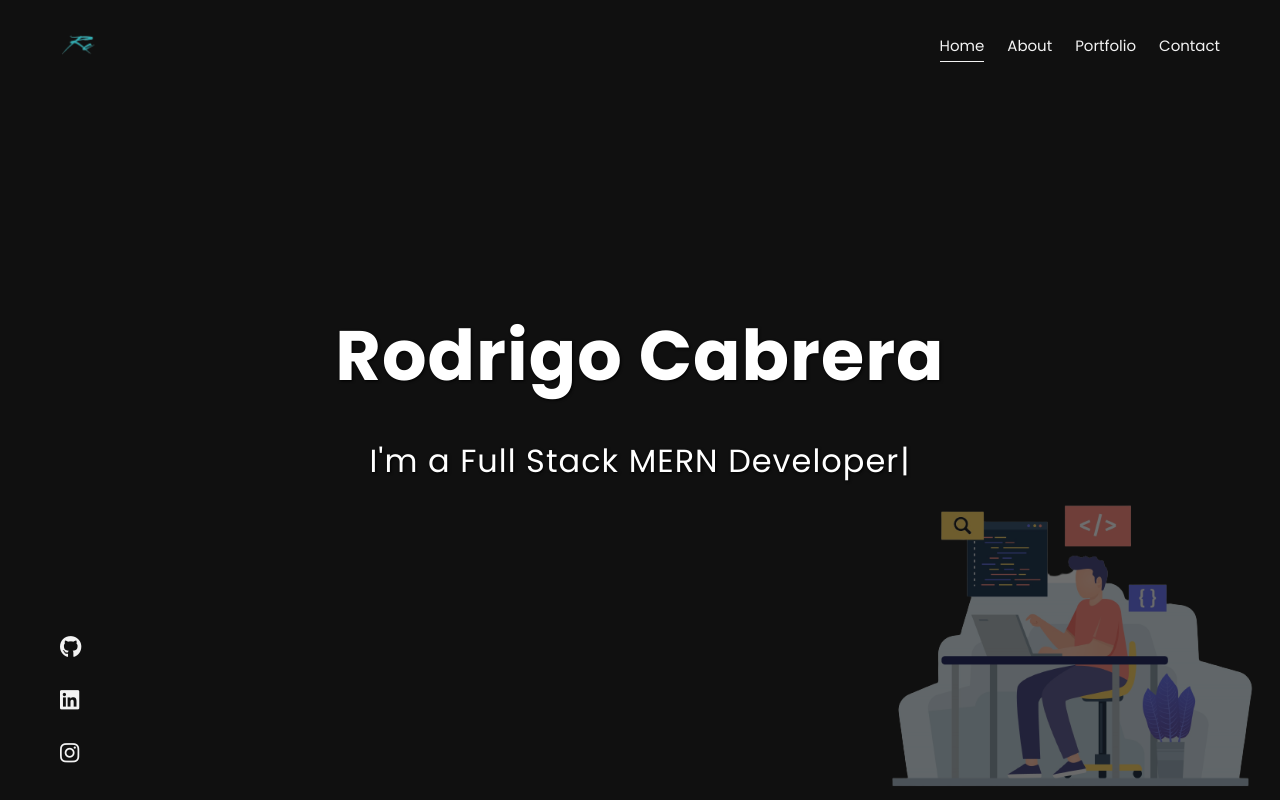
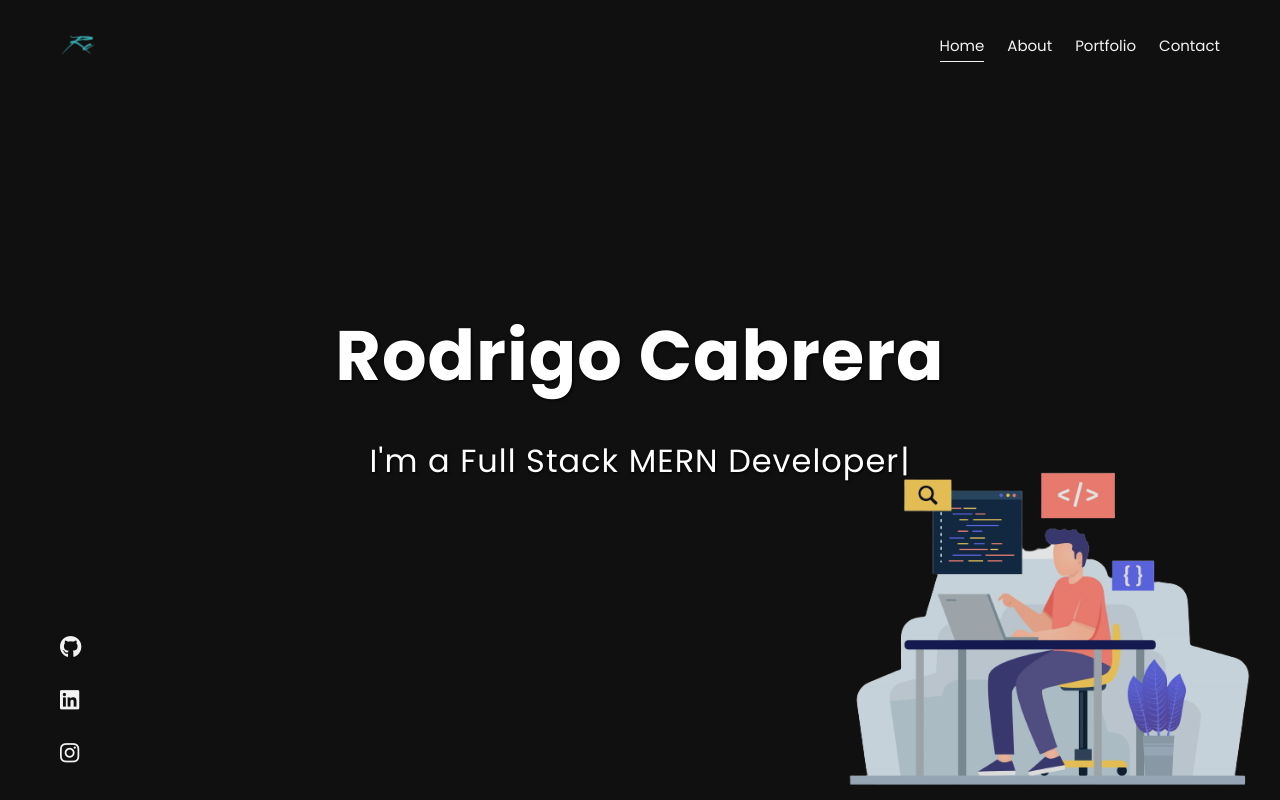
Before and after one commit to Rodrigo-Emca/portfolio-rodrigo, a React (Create React App) app: page / in a window 1280 px wide. Built offline with nearby package versions, Linux system fonts and the light colour scheme.

Commit message:
Update Landing.js

```diff
--- a/src/pages/landing/Landing.js
+++ b/src/pages/landing/Landing.js
@@ -18,7 +18,7 @@ const Landing = ({ name }) => {
       right: "0",
       opacity: "1",
       mixBlendMode: "lighten",
-      height: "45%",
+      height: "50%",
     },
 
     textContainer: {
@@ -66,7 +66,7 @@ const Landing = ({ name }) => {
         <motion.img
           className="landingImage"
           initial={{ opacity: 0 }}
-          animate={{ opacity: 0.4 }}
+          animate={{ opacity: 0.9 }}
           transition={{ duration: 1, ease: "easeInOut" }}
           style={styles.landingImage}
           src={landingImage}
```
